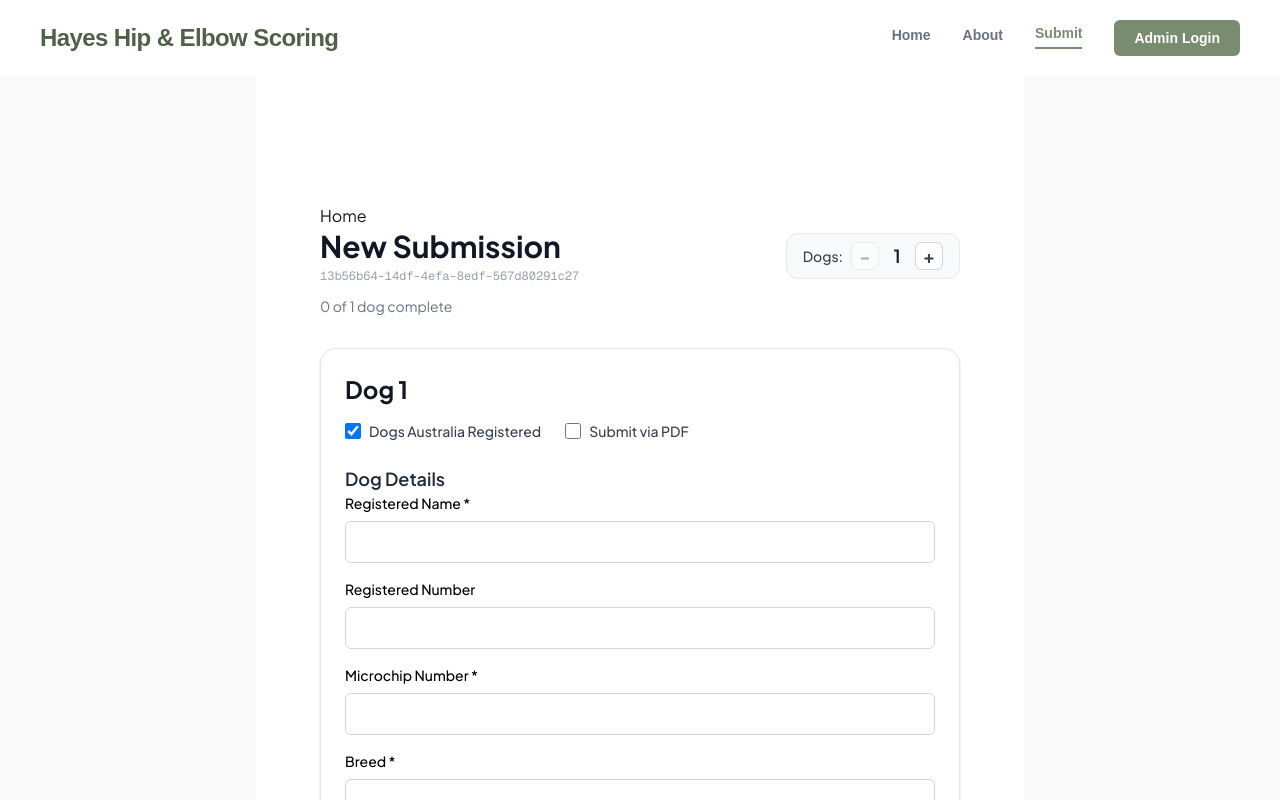
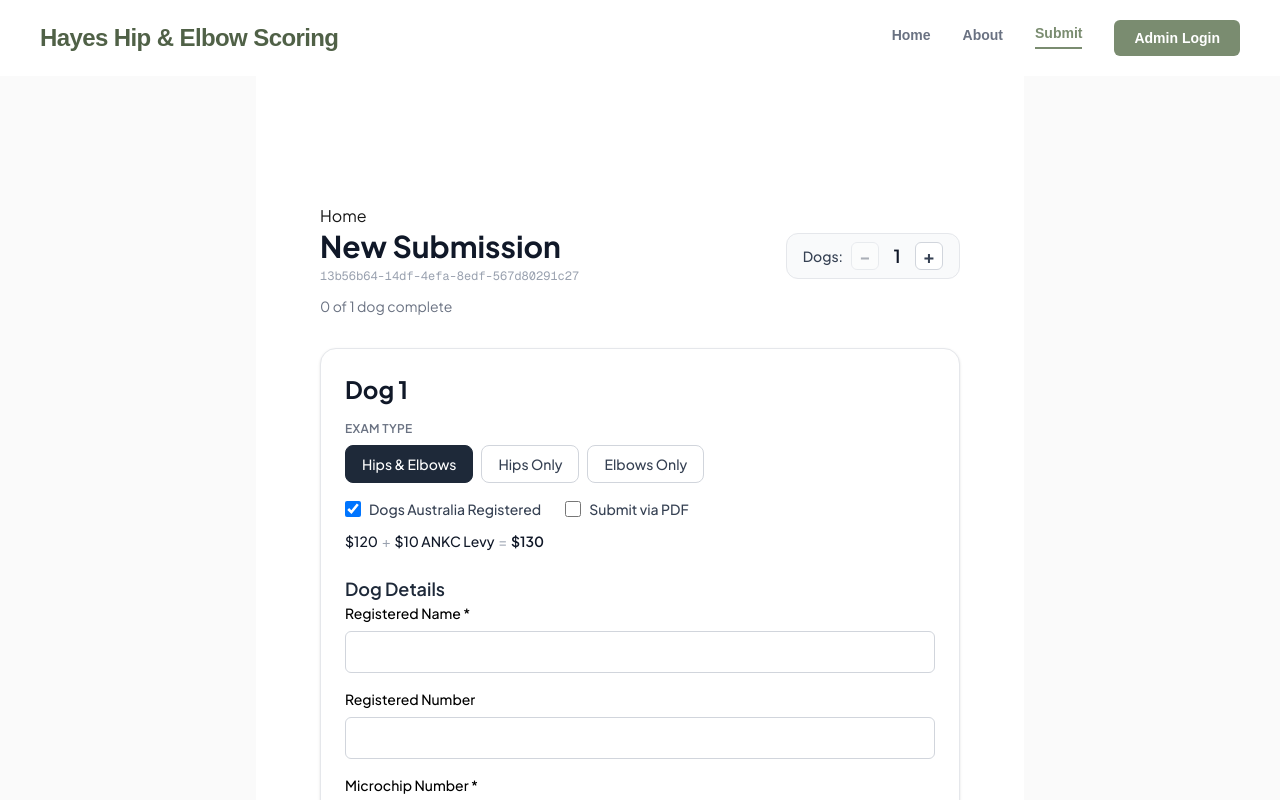
Before and after one commit to CodedBeats/Hayes_Hip_and_Elbow_Scoring, a Next.js app: page /submit in a window 1280 px wide. Shown: the top 800 px of the page. Built offline with nearby package versions, Linux system fonts and the light colour scheme; no server answers.

Commit message:
feat: added exam type options to dog entry

```diff
--- a/components/submission/DogEntry.tsx
+++ b/components/submission/DogEntry.tsx
@@ -6,16 +6,19 @@ import { DogCompleteSummary } from "./DogCompletedSummary";
 import { DogEntryOnlineForm } from "./DogEntryOnlineForm";
 import { DogEntryPdfForm } from "./DogEntryPdfForm";
 // types
-import type { DogEntryFormData } from "@/types/form";
+import type { DogEntryFormData, ExamType } from "@/types/form";
 import type { DogCase } from "@/types/dog";
 import type { OwnerDetails } from "@/types/owner";
 import type { VeterinarianDetails } from "@/types/vet";
 import type { Files } from "@/types/submission";
 import type { UploadedFile, UploadUrlResponse } from "@/types/upload";
+// lib
+import { EXAM_LABELS, calculatePrice } from "@/lib/pricing";
 
 
 
 const EMPTY_DOG: DogEntryFormData = {
+    examType: "hipsAndElbows",
     isDogsAustraliaRegistered: true,
     registeredName: "",
     registeredNumber: "",
@@ -243,6 +246,7 @@ export const DogEntry = ({ submissionId, dogIndex, onComplete }: Props) => {
 
         const dogCase: DogCase = {
             id: dogId,
+            examType: dogData.examType,
             isDogsAustraliaRegistered: dogData.isDogsAustraliaRegistered,
             registeredName: dogData.registeredName,
             registeredNumber: dogData.registeredNumber || undefined,
@@ -292,6 +296,27 @@ export const DogEntry = ({ submissionId, dogIndex, onComplete }: Props) => {
         <div className="rounded-2xl border border-gray-200 bg-white p-6 shadow-sm">
             <h3 className="text-2xl font-bold text-gray-900">Dog {dogIndex}</h3>
 
+            {/* -- Exam Type Selector -- */}
+            <div className="mt-4">
+                <p className="mb-2 text-xs font-semibold uppercase tracking-wide text-gray-500">Exam Type</p>
+                <div className="flex gap-2">
+                    {(["hipsAndElbows", "hipsOnly", "elbowsOnly"] as ExamType[]).map((type) => (
+                        <button
+                            key={type}
+                            type="button"
+                            onClick={() => setDog("examType", type)}
+                            className={`rounded-lg border px-4 py-2 text-sm font-medium transition ${
+                                dogData.examType === type
+                                    ? "border-gray-800 bg-gray-800 text-white"
+                                    : "border-gray-300 bg-white text-gray-700 hover:border-gray-500"
+                            }`}
+                        >
+                            {EXAM_LABELS[type]}
+                        </button>
+                    ))}
+                </div>
+            </div>
+
             {/* -- Mode Toggles -- */}
             <div className="mt-4 flex flex-wrap gap-6">
                 <label className="flex items-center gap-2 text-sm font-medium text-gray-700">
@@ -317,6 +342,20 @@ export const DogEntry = ({ submissionId, dogIndex, onComplete }: Props) => {
                     Submit via PDF
                 </label>
             </div>
+
+            {/* -- Price -- */}
+            {(() => {
+                const { base, levy, total } = calculatePrice(dogData.examType, dogData.isDogsAustraliaRegistered);
+                return (
+                    <p className="mt-3 text-sm text-gray-600">
+                        <span className="font-medium text-gray-900">${base}</span>
+                        <span className="mx-1 text-gray-400">+</span>
+                        <span className="font-medium text-gray-900">${levy} ANKC Levy</span>
+                        <span className="mx-1 text-gray-400">=</span>
+                        <span className="font-semibold text-gray-900">${total}</span>
+                    </p>
+                );
+            })()}
 
             {/* -- mode specific form -- */}
             {submissionType === "online" ? (
```
